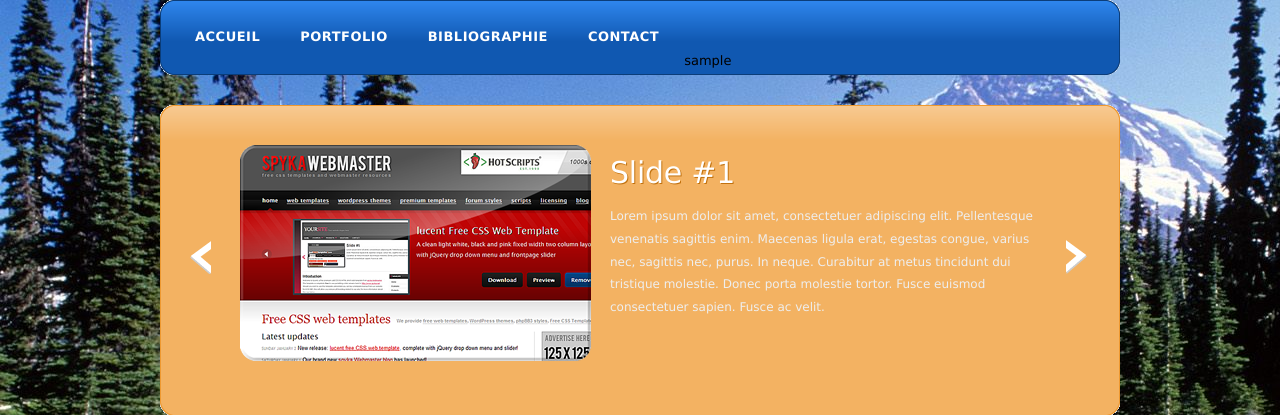
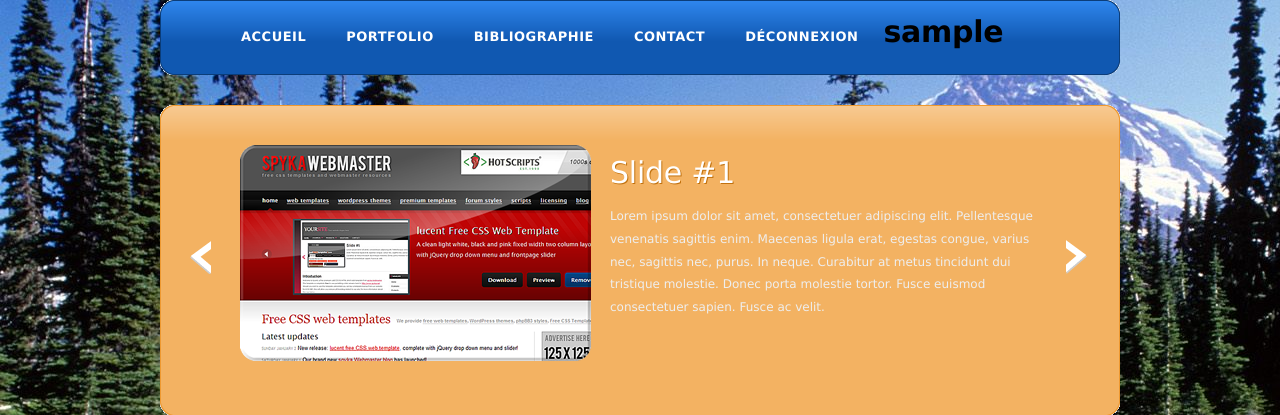
Before and after one commit to aerich/e-commerce, a PHP site: page /index.php in a window 1280 px wide. Shown: the part 112-527 px from the top of the page. Run offline with PHP 8.4, Linux system fonts and the light colour scheme; the visitor is signed in with stand-in values (Sample User, id 1).

Commit message:
php_session_design

```diff
--- a/index.php
+++ b/index.php
@@ -32,7 +32,7 @@ session_start();
         <div class="clear"></div>
     </div>
     <div id="nav">
-    	<ul class="sf-menu dropdown">
+    	<ul id="menu" class="sf-menu dropdown" style="padding-left: 5%;">
             <li class="selected"><a href="index.php">Accueil</a></li>
             <li><a class="has_submenu" href="#haut" onclick="portfolio();">Portfolio</a>
             	<ul>
@@ -49,7 +49,7 @@ session_start();
                 </ul>
             </li>
             <li><a href="#haut" onclick="contact();">Contact</a></li>
-
+            <li id="menDeCon"><a href="#" style="display:none;">Déconnexion</a></li>
             <li id="menIns"><a href="#" onclick="document.getElementById('inscription').style.display=''">Inscription</a></li>
             <li id="menCon"><a href="#" onclick="document.getElementById('connexion').style.display=''" >Connexion</a>
 
@@ -91,10 +91,16 @@ session_start();
 
             document.getElementById(\'menIns\').style.display=\'none\';
             document.getElementById(\'menCon\').style.display=\'none\';
-	    var msg = document.createElement("span");
+
+	    var btndecon = document.createElement("li");
+	    btndecon.innerHTML=\'<a href="#">Déconnexion</a>\';
+
+	    var msg = document.createElement("h2");
 	    msg.style.color=\'black\';
 	    msg.innerHTML = "'.$_SESSION['pseudo'].'";
-	    document.getElementById(\'nav\').appendChild(msg);
+
+	    document.getElementById(\'menu\').appendChild(btndecon);
+	    document.getElementById(\'menu\').appendChild(msg);
 
         </script>';
 	}
```
Also changed, not shown: 1 other file.
